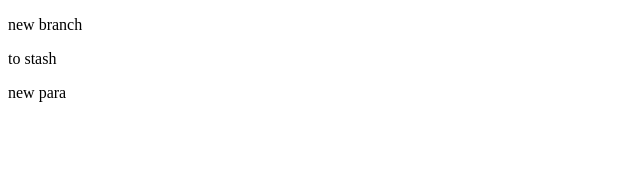
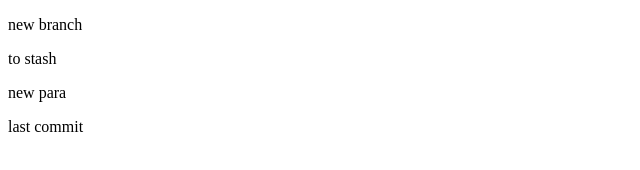
Before and after one commit to Iamnihalmp/LearnGit, a plain HTML site: page index.html in a window 1280 px wide. Shown: the full height of the page, 0-640 px from the left. Drawn offline with Linux system fonts and the light colour scheme.

Commit message:
last commit

```diff
--- a/index.html
+++ b/index.html
@@ -9,5 +9,6 @@
     <p>new branch</p>
     <p>to stash</p>
     <p>new para</p>
+    <p>last commit</p>
 </body>
 </html>
```
